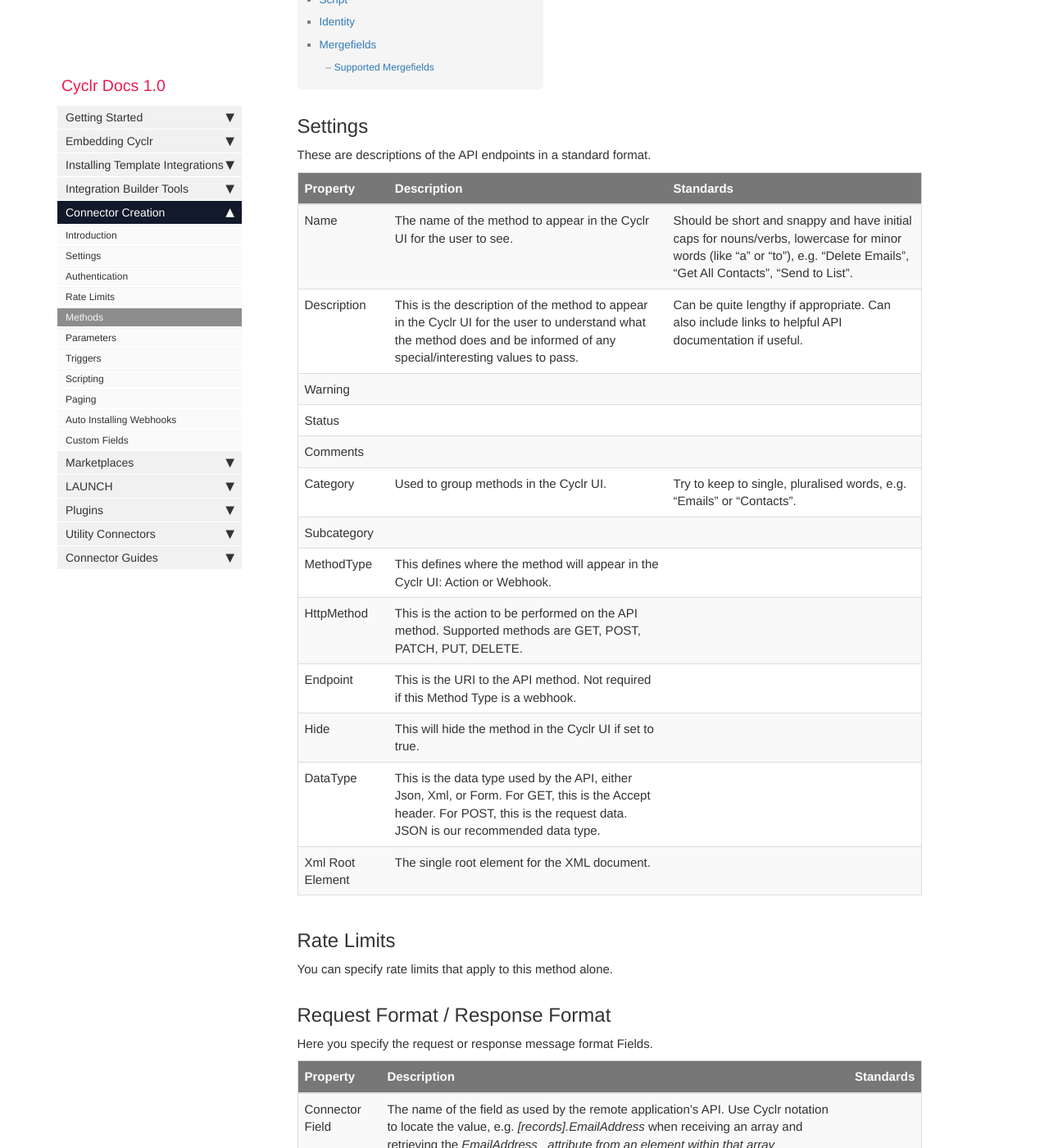
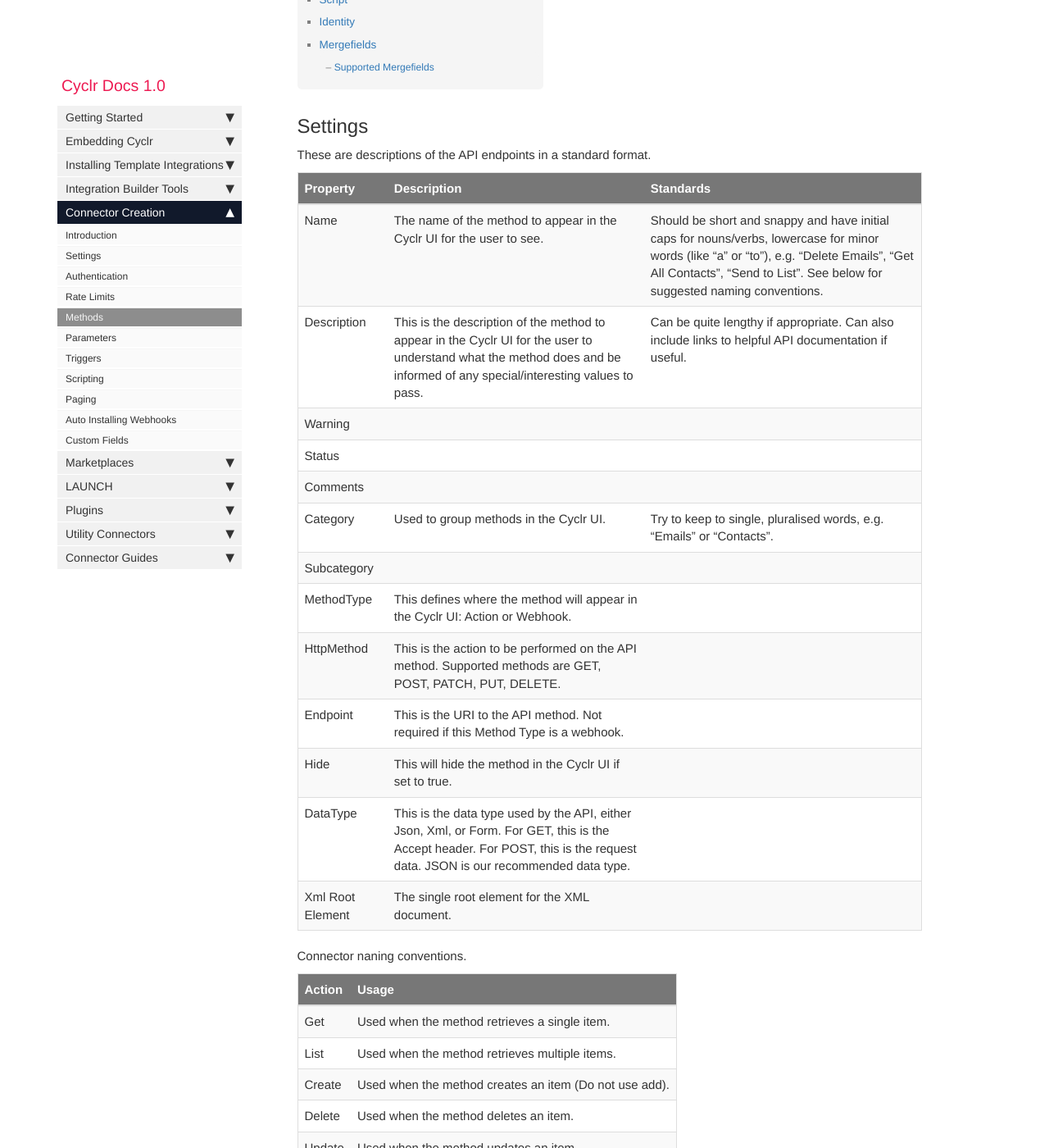
Before and after one commit to sneakysneak/docs, a Jekyll site: the page built from pages/custom-connectors/05-methods.md, in a window 1280 px wide and 1400 px high, scrolled down 294 px. Shown: the whole window at 82% size. Built offline with Jekyll 4.4.1, drawn with Linux system fonts in a browser that asks for light colours; nearby versions of some CDN libraries; comment, search, counter and statistics services are not loaded; some of the changed text lies outside the part shown.

Commit message:
Update 05-methods.md

```diff
--- a/pages/custom-connectors/05-methods.md
+++ b/pages/custom-connectors/05-methods.md
@@ -11,7 +11,7 @@ These are descriptions of the API endpoints in a standard format.
 
 | Property | Description | Standards |
 | --- | --- | --- |
-| Name | The name of the method to appear in the Cyclr UI for the user to see. | Should be short and snappy and have initial caps for nouns/verbs, lowercase for minor words (like “a” or “to”), e.g. “Delete Emails”, “Get All Contacts”, “Send to List”.|
+| Name | The name of the method to appear in the Cyclr UI for the user to see. | Should be short and snappy and have initial caps for nouns/verbs, lowercase for minor words (like “a” or “to”), e.g. “Delete Emails”, “Get All Contacts”, “Send to List”.  See below for suggested naming conventions. |
 | Description | This is the description of the method to appear in the Cyclr UI for the user to understand what the method does and be informed of any special/interesting values to pass. | Can be quite lengthy if appropriate. Can also include links to helpful API documentation if useful.|
 | Warning | | |
 | Status | | |
@@ -24,6 +24,16 @@ These are descriptions of the API endpoints in a standard format.
 | Hide | This will hide the method in the Cyclr UI if set to true. |
 | DataType | This is the data type used by the API, either Json, Xml, or Form. For GET, this is the Accept header. For POST, this is the request data. JSON is our recommended data type.| |
 | Xml Root Element | The single root element for the XML document.| |
+
+Connector naning conventions.
+
+| Action | Usage |
+| --- | --- |
+| Get | Used when the method retrieves a single item. |
+| List | Used when the method retrieves multiple items. |
+| Create | Used when the method creates an item (Do not use add). |
+| Delete | Used when the method deletes an item. |
+| Update | Used when the method updates an item. |
 
 ## Rate Limits
 
```
